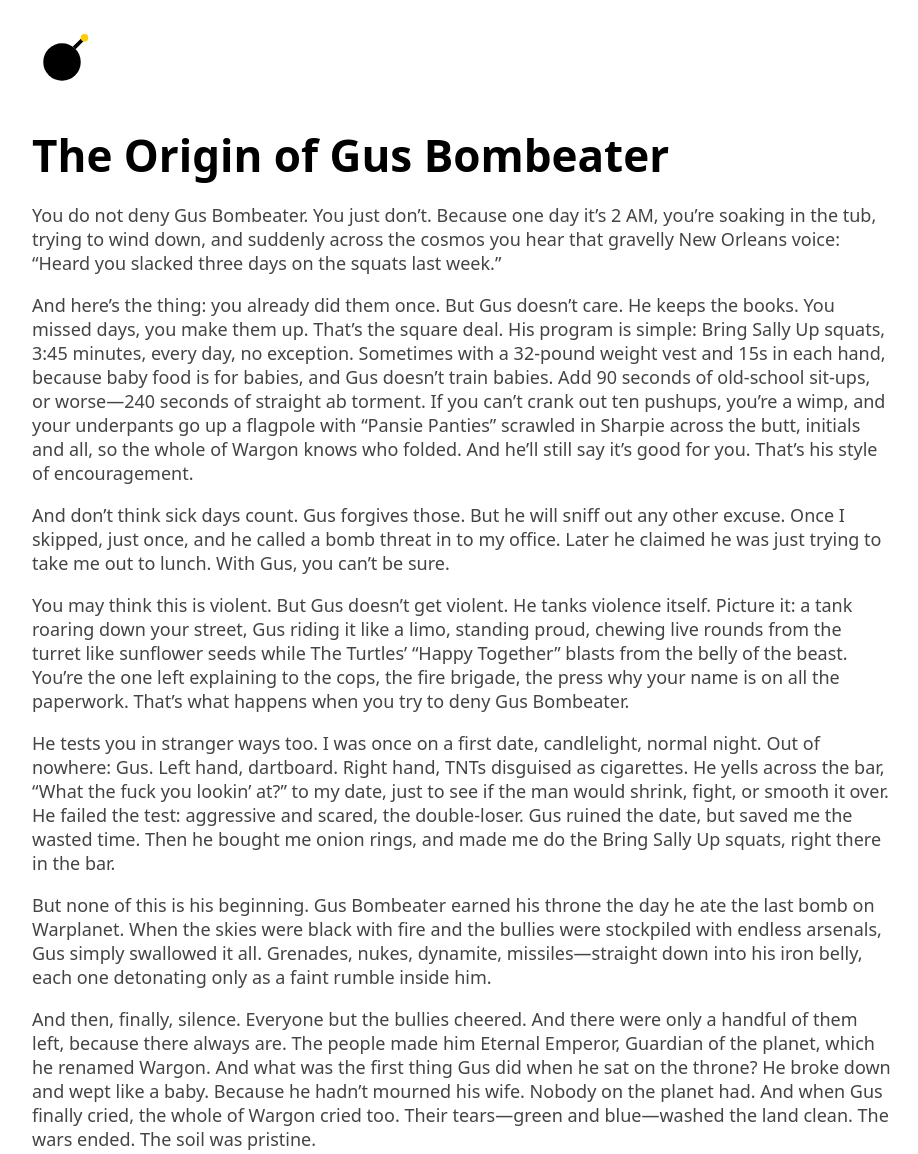
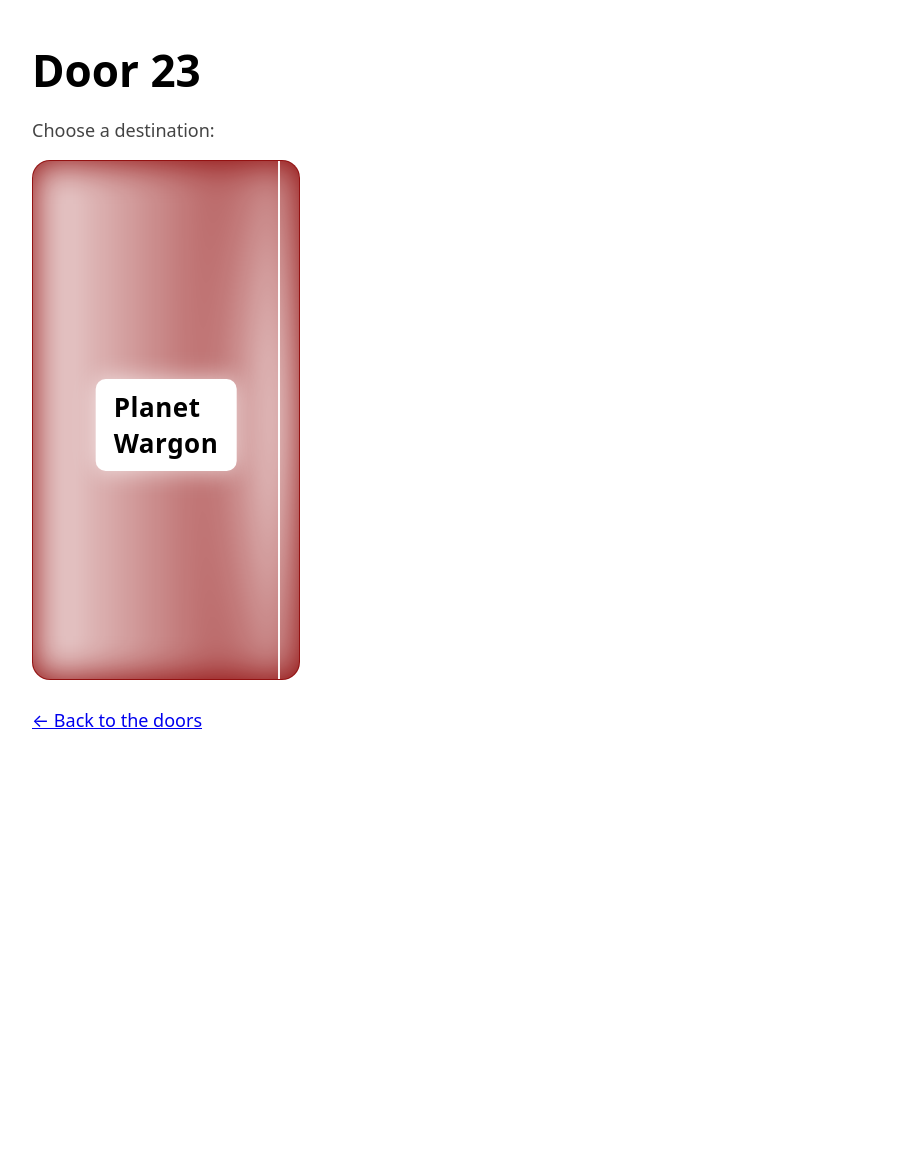
Before and after one commit to sumwin23/spamcasts-site, a plain HTML site: page pages/door23.html in a window 1280 px wide. Shown: the top 1154 px of the page, without its empty margins (178-1096 px from the left). After the commit the page ends 830 px from the top, so only its background shows below. Drawn offline with Linux system fonts and the light colour scheme.

Commit message:
Update door23.html

```diff
--- a/pages/door23.html
+++ b/pages/door23.html
@@ -2,29 +2,21 @@
 <html lang="en">
 <head>
   <meta charset="utf-8" />
-  <title>Door 23 — The Origin of Gus Bombeater</title>
+  <title>Door 23 — Planet Wargon Portal</title>
   <meta name="viewport" content="width=device-width, initial-scale=1" />
   <link href="../assets/doors.css" rel="stylesheet" />
 </head>
 <body class="white">
   <div class="page">
-    <!-- Bomb link to other stories about Wargon and Gus -->
-    <a href="door44.html" aria-label="More stories about Wargon and Gus Bombeater" style="display:inline-block; margin-bottom:20px;">
-      <svg width="60" height="60" viewBox="0 0 64 64" xmlns="http://www.w3.org/2000/svg">
-        <circle cx="32" cy="32" r="20" fill="#000000"/>
-        <line x1="45" y1="17" x2="54" y2="8" stroke="#000000" stroke-width="4"/>
-        <circle cx="56" cy="6" r="4" fill="#ffcc00"/>
-      </svg>
-    </a>
-    <h1>The Origin of Gus Bombeater</h1>
-    <p>You do not deny Gus Bombeater. You just don’t. Because one day it’s 2 AM, you’re soaking in the tub, trying to wind down, and suddenly across the cosmos you hear that gravelly New Orleans voice: “Heard you slacked three days on the squats last week.”</p>
-    <p>And here’s the thing: you already did them once. But Gus doesn’t care. He keeps the books. You missed days, you make them up. That’s the square deal. His program is simple: Bring Sally Up squats, 3:45 minutes, every day, no exception. Sometimes with a 32‑pound weight vest and 15s in each hand, because baby food is for babies, and Gus doesn’t train babies. Add 90 seconds of old‑school sit‑ups, or worse—240 seconds of straight ab torment. If you can’t crank out ten pushups, you’re a wimp, and your underpants go up a flagpole with “Pansie Panties” scrawled in Sharpie across the butt, initials and all, so the whole of Wargon knows who folded. And he’ll still say it’s good for you. That’s his style of encouragement.</p>
-    <p>And don’t think sick days count. Gus forgives those. But he will sniff out any other excuse. Once I skipped, just once, and he called a bomb threat in to my office. Later he claimed he was just trying to take me out to lunch. With Gus, you can’t be sure.</p>
-    <p>You may think this is violent. But Gus doesn’t get violent. He tanks violence itself. Picture it: a tank roaring down your street, Gus riding it like a limo, standing proud, chewing live rounds from the turret like sunflower seeds while The Turtles’ “Happy Together” blasts from the belly of the beast. You’re the one left explaining to the cops, the fire brigade, the press why your name is on all the paperwork. That’s what happens when you try to deny Gus Bombeater.</p>
-    <p>He tests you in stranger ways too. I was once on a first date, candlelight, normal night. Out of nowhere: Gus. Left hand, dartboard. Right hand, TNTs disguised as cigarettes. He yells across the bar, “What the fuck you lookin’ at?” to my date, just to see if the man would shrink, fight, or smooth it over. He failed the test: aggressive and scared, the double‑loser. Gus ruined the date, but saved me the wasted time. Then he bought me onion rings, and made me do the Bring Sally Up squats, right there in the bar.</p>
-    <p>But none of this is his beginning. Gus Bombeater earned his throne the day he ate the last bomb on Warplanet. When the skies were black with fire and the bullies were stockpiled with endless arsenals, Gus simply swallowed it all. Grenades, nukes, dynamite, missiles—straight down into his iron belly, each one detonating only as a faint rumble inside him.</p>
-    <p>And then, finally, silence. Everyone but the bullies cheered. And there were only a handful of them left, because there always are. The people made him Eternal Emperor, Guardian of the planet, which he renamed Wargon. And what was the first thing Gus did when he sat on the throne? He broke down and wept like a baby. Because he hadn’t mourned his wife. Nobody on the planet had. And when Gus finally cried, the whole of Wargon cried too. Their tears—green and blue—washed the land clean. The wars ended. The soil was pristine.</p>
-    <p>Now, Gus remains a mystery. Semi‑literate, maybe. Or maybe it’s just the accent. He’s been seen skiing. He once drank jet fuel from a wine glass wearing a cashmere scarf, and it looked right. That’s the square deal with Gus Bombeater. A man who doesn’t fight, but swallows war. A man who punishes laziness but forgives sickness. A man who weeps for his wife and makes a whole planet weep too. You don’t deny him. You don’t second‑guess him. You just do the squats.</p>
+    <h1>Door 23</h1>
+    <p>Choose a destination:</p>
+    <div class="grid">
+      <a class="door-link" href="planet-wargon.html" aria-label="Open Planet Wargon">
+        <div class="door" style="background:#8b0000;">
+          <div class="label">Planet Wargon</div>
+        </div>
+      </a>
+    </div>
     <p style="margin-top:28px;"><a href="#" onclick="history.back();return false;">← Back to the doors</a></p>
   </div>
 </body>
```
